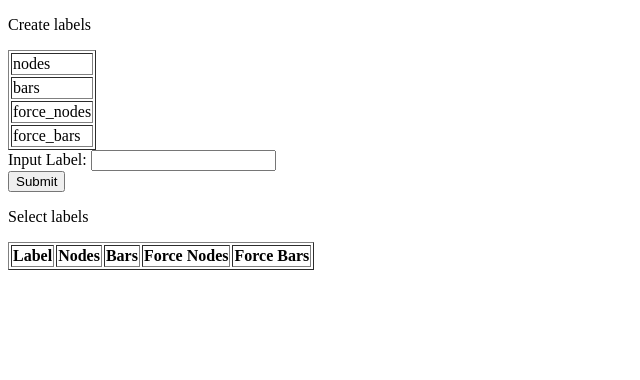
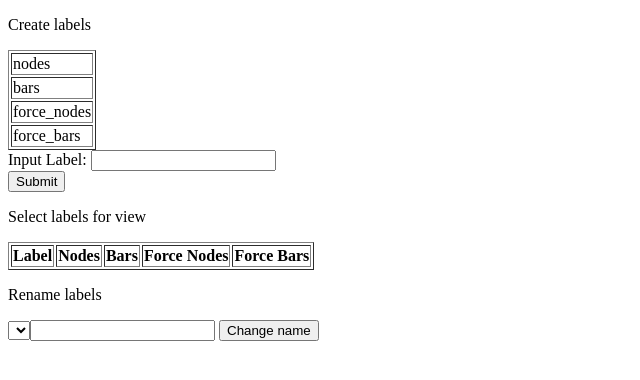
Before and after one commit to cwilkes/aec-analysis, a Flask app: page /admin in a window 1280 px wide. Shown: the top 380 px of the page, without its empty margins (0-640 px from the left). Run offline with Flask 2, Linux system fonts and the light colour scheme; data that the repository does not hold is empty; parts of the project's set-up code (start-up, migrations or seed data) failed here and were passed over.

Commit message:
can now rename labels

```diff
--- a/run.py
+++ b/run.py
@@ -29,6 +29,15 @@ def index_demo():
 def admin():
     keys = services.get_data_keys()
     return render_template('admin.html', data_keys=keys, labels=services.get_labels())
+
+@app.route('/admin/labels_rename', methods=['POST', ])
+def admin_label_rename():
+    label_old_name = str(request.form['label_old_name'])
+    label_new_name = str(request.form['label_new_name'])
+    log.info('Change %s to %s', label_old_name, label_new_name)
+    services.change_label(label_old_name, label_new_name)
+    return redirect('/admin')
+
 
 @app.route('/admin/labels_select')
 def admin_label_select():
--- a/services.py
+++ b/services.py
@@ -58,6 +58,10 @@ def publish_label(socketio, label):
     return tags
 
 
+def change_label(label_old_name, label_new_name):
+    redis_client.rename(label_prefix + label_old_name, label_prefix + label_new_name)
+
+
 def save_and_notify_upload(socketio, photos, datastore, channel, namespace='/data'):
     log.info('Save and notify on channel %s' % (channel, ))
     filename = photos.save(datastore, name=str(uuid.uuid4()) + '.')
--- a/templates/admin.html
+++ b/templates/admin.html
@@ -22,7 +22,7 @@
     <input type="submit"/>
 </form>
 
-<p>Select labels</p>
+<p>Select labels for view</p>
 <form method="POST" action="/admin/labels_select">
     <table border="1">
         <tr><th>Label</th><th>Nodes</th><th>Bars</th><th>Force Nodes</th><th>Force Bars</th></tr>
@@ -37,6 +37,18 @@
     </table>
 </form>
 
+<p>Rename labels</p>
+<form method="POST" action="/admin/labels_rename">
+    <select name="label_old_name">
+        {% for dt in labels %}
+         <option value="{{dt}}">{{dt}}</option>
+        {% endfor %}
+        New Name: <input type="text" name="label_new_name"/>
+    </select>
+    <input type="submit" value="Change name">
+</form>
+
+
 
 </div>
 </body>
```
